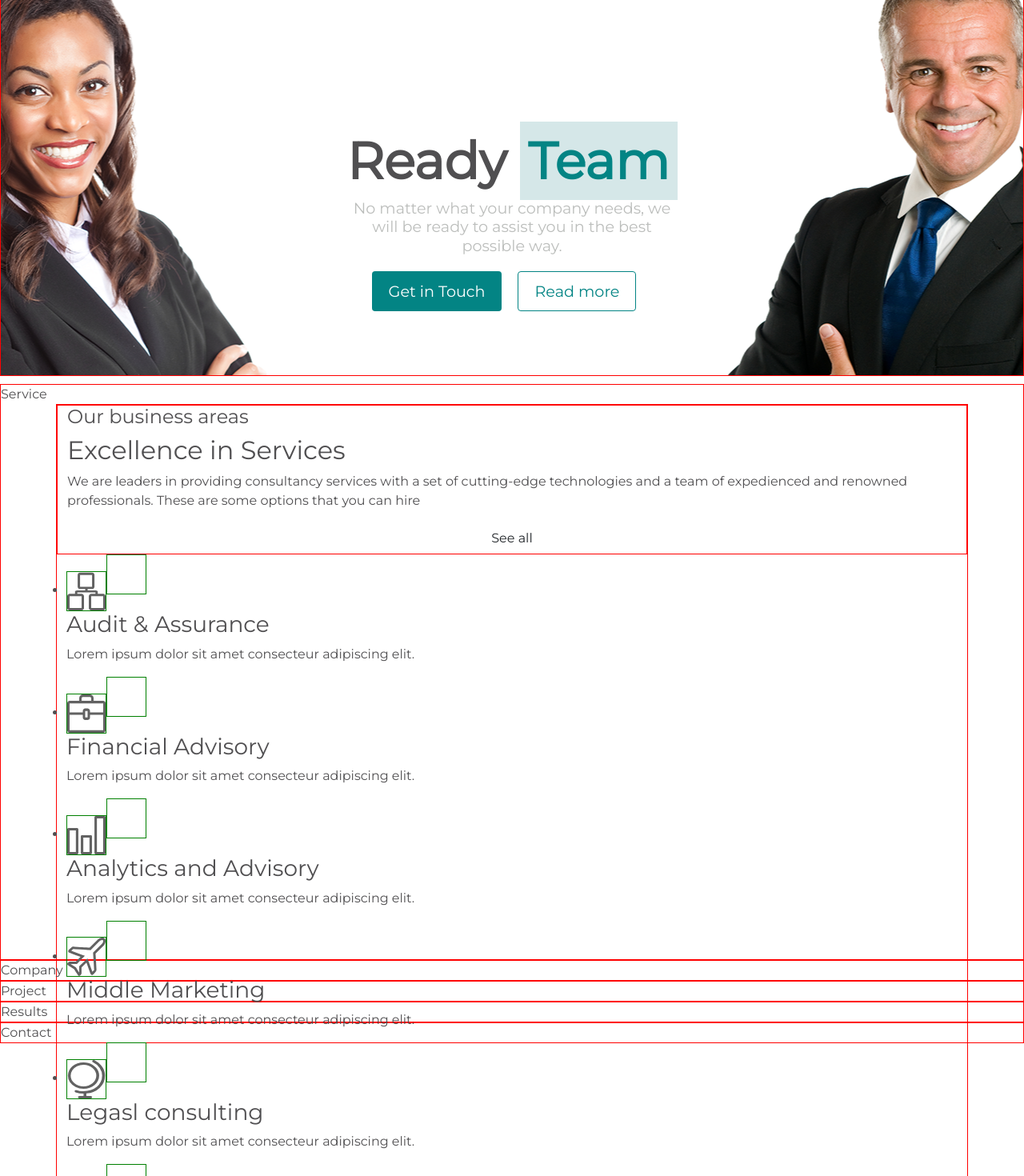
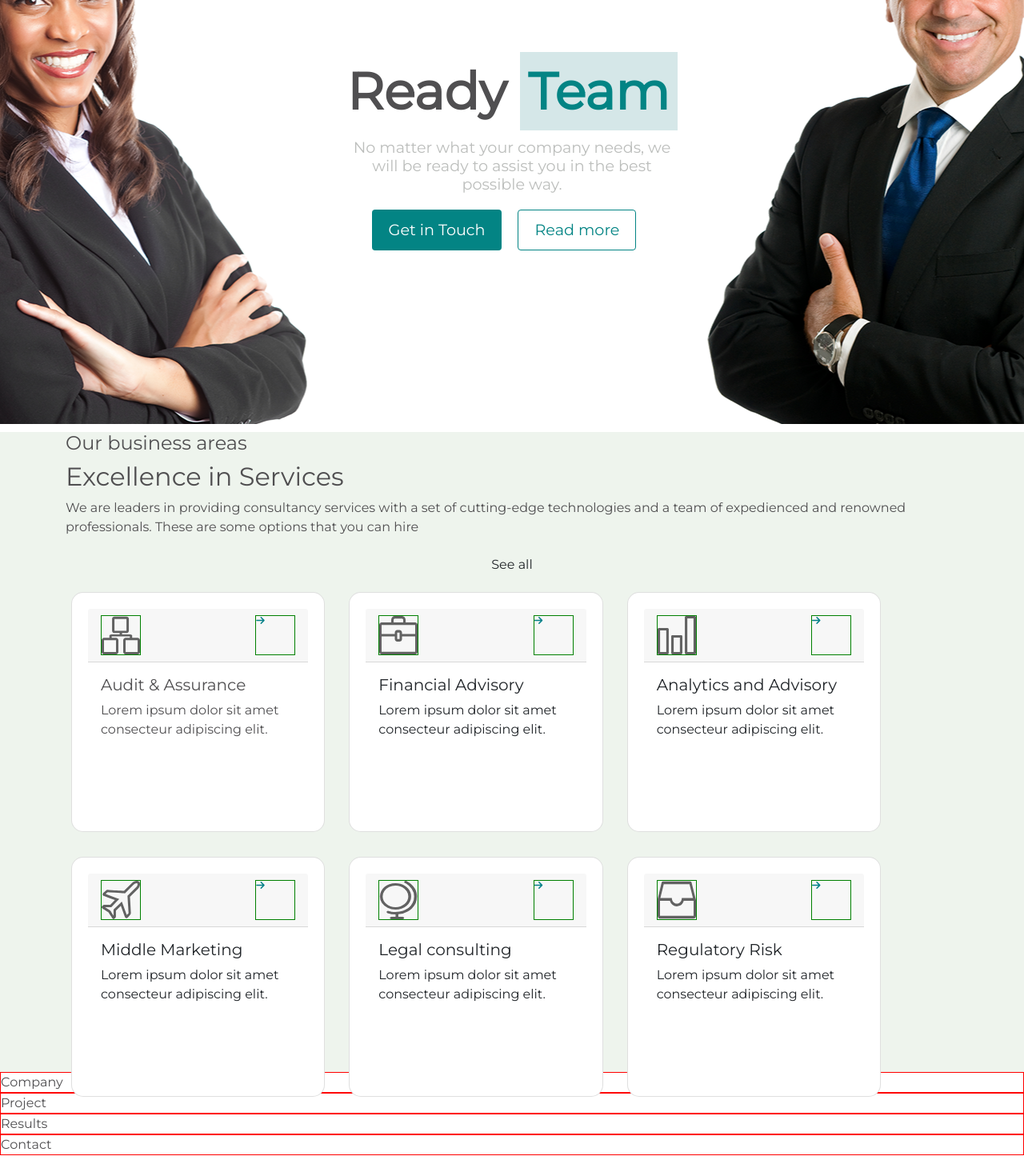
Before and after one commit to davidechon/proj-html-vuejs, a Vue app: page / in a window 1280 px wide. Shown: the part 260-1730 px from the top of the page at 80% size. After the commit the page ends 1704 px from the top, so only its background shows below. Built offline with nearby package versions, Linux system fonts and the light colour scheme.

Commit message:
correzioni css parallax

```diff
--- a/src/components/AppHeader.vue
+++ b/src/components/AppHeader.vue
@@ -48,14 +48,14 @@ export default {
 @import '../styles/variables.scss';
 
 header{
-  position: fixed;
+  // position: fixed;
   top:0;
   left:0;
   width: 100%;
   z-index: 1;
   height: 70px;
   background: $bg-dark;
-  margin-bottom: 100px;
+  // margin-bottom: 100px;
 
   #headerTop{
     height: 70px;
--- a/src/components/AppMain.vue
+++ b/src/components/AppMain.vue
@@ -1,73 +1,97 @@
 <template>
   <main>
-    <div id="parallax">
+    <section id="parallax">
       <div class="container-fluid">
-        <div class="container">
-          <div class="row d-flex justify-content-center align-items-center text-box">
-            <div class="col-8 text-center">
+        <div class="container container-parallax">
+          <div class="row d-flex justify-content-center align-items-baseline">
+            <div class="col col-8 text-center">
               <h1>Ready  <span class="text-evidence">Team</span></h1>
               <h4 class="col-7">No matter what your company needs, we will be ready to assist you in the best possible way.</h4>
               <button class="btn btn-cta" type="button">Get in Touch</button>
              <button class="btn btn-outline-cta" type="button">Read more</button>
-            </div> <!-- /parallax container col-6 -->
+            </div> <!-- /parallax container col-8 -->
            </div> <!-- /parallax container row -->
         </div> <!-- /parallax container -->
       </div> <!-- /parallax container-fluid -->
 
-    </div> <!-- /parallax -->
+    </section> <!-- /parallax -->
 
 
-    <div id="service" class="debug">Service
-        <div class="container debug">
-          <div class="row debug">
-            <h4>Our business areas</h4>
-            <h2>Excellence in <span class="text-evidence">Services</span></h2>
-            <p>We are leaders in providing consultancy services with a set of cutting-edge technologies and a team of expedienced and renowned professionals. These are some options that you can hire</p>
+    <section id="service">
+        <div class="container">
+          <div class="row">
+            <h4 class="service">Our business areas</h4>
+            <h2 class="service">Excellence in <span class="text-evidence">Services</span></h2>
+            <p class="service">We are leaders in providing consultancy services with a set of cutting-edge technologies and a team of expedienced and renowned professionals. These are some options that you can hire</p>
             <button class="btn btn-cta" type="button">See all</button>
           </div> <!-- /service - container - row -->
 
-          <div class="row">
-            <ul>
-              <li>
+          <div class="row row-cols-3 gx-3">
+            <div class="card mb-3">
+              <div class="card-header d-flex justify-content-between">
                 <img src="../assets/svgs/svg-1.svg" alt="svg-1" class="icons">
-                <i class="fa-solid fa-arror-right icons"></i>
-                <h3>Audit & Assurance</h3>
-                <p>Lorem ipsum dolor sit amet consecteur adipiscing elit.</p>
-              </li>
-              <li>
-                <img src="../assets/svgs/svg-2.svg" alt="svg-2" class="icons">
-                <i class="fa-solid fa-arror-right icons"></i>
-                <h3>Financial Advisory</h3>
-                <p>Lorem ipsum dolor sit amet consecteur adipiscing elit.</p>
-              </li>
-               <li>
-                <img src="../assets/svgs/svg-3.svg" alt="svg-3" class="icons">
-                <i class="fa-solid fa-arror-right icons"></i>
-                <h3>Analytics and Advisory</h3>
-                <p>Lorem ipsum dolor sit amet consecteur adipiscing elit.</p>
-              </li>
-               <li>
-                <img src="../assets/svgs/svg-4.svg" alt="svg-4" class="icons">
-                <i class="fa-solid fa-arror-right icons"></i>
-                <h3>Middle Marketing</h3>
-                <p>Lorem ipsum dolor sit amet consecteur adipiscing elit.</p>
-              </li>
-               <li>
-                <img src="../assets/svgs/svg-5.svg" alt="svg-5" class="icons">
-                <i class="fa-solid fa-arror-right icons"></i>
-                <h3>Legasl consulting</h3>
-                <p>Lorem ipsum dolor sit amet consecteur adipiscing elit.</p>
-              </li>
-               <li>
-                <img src="../assets/svgs/svg-6.svg" alt="svg-5" class="icons">
-                <i class="fa-solid fa-arror-right icons"></i>
-                <h3>Regulaory risk</h3>
-                <p>Lorem ipsum dolor sit amet consecteur adipiscing elit.</p>
-              </li>
-            </ul>
-          </div> <!-- /service - container - row - cards-->
+                <i class="fa-solid fa-arrow-right icons"></i>
+              </div> <!-- /card header -->
+              <div class="card-body">
+                <h5 class="card-title">Audit & Assurance</h5>
+                <p class="card-text">Lorem ipsum dolor sit amet consecteur adipiscing elit.</p>
+              </div>
+            </div> <!-- /card 1 -->
+            <div class="card text-dark mb-3">
+              <div class="card-header d-flex justify-content-between">
+                <img src="../assets/svgs/svg-2.svg" alt="svg-1" class="icons">
+                <i class="fa-solid fa-arrow-right icons"></i>
+              </div> <!-- /card header -->
+              <div class="card-body">
+                <h5 class="card-title">Financial Advisory</h5>
+                <p class="card-text">Lorem ipsum dolor sit amet consecteur adipiscing elit.</p>
+              </div>
+            </div> <!-- /card 2 -->
+            <div class="card text-dark mb-3">
+              <div class="card-header d-flex justify-content-between">
+                <img src="../assets/svgs/svg-3.svg" alt="svg-1" class="icons">
+                <i class="fa-solid fa-arrow-right icons"></i>
+              </div> <!-- /card header -->
+              <div class="card-body">
+                <h5 class="card-title">Analytics and Advisory</h5>
+                <p class="card-text">Lorem ipsum dolor sit amet consecteur adipiscing elit.</p>
+              </div>
+            </div> <!-- /card 3 -->
+
+            <div class="card text-dark mb-3">
+              <div class="card-header d-flex justify-content-between">
+                <img src="../assets/svgs/svg-4.svg" alt="svg-1" class="icons">
+                <i class="fa-solid fa-arrow-right icons"></i>
+              </div> <!-- /card header -->
+              <div class="card-body">
+                <h5 class="card-title">Middle Marketing</h5>
+                <p class="card-text">Lorem ipsum dolor sit amet consecteur adipiscing elit.</p>
+              </div>
+            </div> <!-- /card 4 -->
+            <div class="card text-dark mb-3">
+              <div class="card-header d-flex justify-content-between">
+                <img src="../assets/svgs/svg-5.svg" alt="svg-1" class="icons">
+                <i class="fa-solid fa-arrow-right icons"></i>
+              </div> <!-- /card header -->
+              <div class="card-body">
+                <h5 class="card-title">Legal consulting</h5>
+                <p class="card-text">Lorem ipsum dolor sit amet consecteur adipiscing elit.</p>
+              </div>
+            </div> <!-- /card 5 -->
+            <div class="card text-dark mb-3">
+              <div class="card-header d-flex justify-content-between">
+                <img src="../assets/svgs/svg-6.svg" alt="svg-1" class="icons">
+                <i class="fa-solid fa-arrow-right icons"></i>
+              </div> <!-- /card header -->
+              <div class="card-body">
+                <h5 class="card-title">Regulatory Risk</h5>
+                <p class="card-text">Lorem ipsum dolor sit amet consecteur adipiscing elit.</p>
+              </div>
+            </div> <!-- /card 6 -->
+          </div> <!-- /row cards -->
+
         </div> <!-- /service - container -->
-    </div> <!-- /service -->
+      </section> <!-- /service -->
 
 
     <div id="about" class="debug">Company</div>
@@ -83,43 +107,29 @@ export default {
 }
 </script>
 
-<style lang='scss' scope>
+<style lang='scss'>
 @import '../styles/variables.scss';
 
 main{
 
-  #parallax{
+  #parallax .container-fluid{
     background-image: url(../assets/img/bg-parallax.png);
-    background-position: top;
+    background-position: center;
+    background-origin: border-box;
     height: 90vh;
-    margin-top: 10px;
-    border: 1px solid red;
-    // background:
-    //       linear-gradient(
-    //           to left,
-    //           transparent 0px,
-    //           transparent 20px,
-    //           rgba(#000, 0.02) 20px,
-    //           rgba(#000, 0.02) 40px
-    //       ),
-    //       linear-gradient(
-    //           to bottom,
-    //           transparent 0px,
-    //           transparent 20px,
-    //           rgba(#000, 0.02) 20px,
-    //           rgba(#000, 0.02) 40px
-    //       );
-    //       background-size: 40px, 100% 40px;
+    position: relative;
 
+    .container-parallax{
+      position: relative;
+      top: 30%;
+      padding: 40px;
 
-    .container{
-      margin-top: 380px;
-
-      h1{
+      .col h1{
         font-size: 4rem;
         font-weight: 900;
+        padding: 10px;
       }
-      h4{
+      .col h4{
         margin: 10px auto;
         font-size: 1.2rem;
         font-weight: 300;
@@ -127,10 +137,16 @@ main{
       }
 
 
+
       .text-box{
+        position: absolute;
+        top: 10%;
+        left: 20%;
+        transform: translate();
         height: 300px;
-        margin: 20px auto;
+        // margin: 20px auto;
         font-size: 2rem;
+        border: 2px solid green;
       }
 
       .text-evidence{
@@ -154,15 +170,44 @@ main{
       font-size: 1.2rem;
       }
 
-    } // /parallax container
+   } // /#parallax container
 
   } // /#parallax
 
-} // /main
+
 
 #service{
-  height: 90vh;
+  height: 100vh;
   margin-top: 10px;
+  background: #eef4ed;
+
+  .service h2{
+    // color: $text-color-evidence;
+    font-size: 1.8rem;
+    text-transform: uppercase;
+    font-weight: 900;
+    padding-top: 10px;
+    }
+  .service h4{
+    color: $text-color-evidence;
+    font-size: 0.8rem;
+    text-transform: uppercase;
+    font-weight: 900;
+    padding-top: 10px;
+    }
+
+     .card{
+      min-height: 300px;
+      width: calc((100% / 3) - 60px);
+      margin: 15px;
+      padding: 20px;
+      border-radius: 15px;
+      background-color: #fff;
+    }
+    .card-header{}
+    .card-body{}
+    .card-title{}
+    .card-text{}
 
 
   .icons{
@@ -172,13 +217,24 @@ main{
     font-size: 12px;
     border: 1px solid green;
   }
-  .fa-solid .fa-arror-right{
+  .fas.fa-solid.fa-arrow-right{
     // width: 50px;
     // height: 50px;
     color: #007f87;
-    font-size: 18px;
+    font-size: 150px;
     border: 1px solid green;
   }
-} // /main - service
+
+
+
+
+  } // /#service
+
+
+
+
+
+
+} // /main
 
 </style>
```
